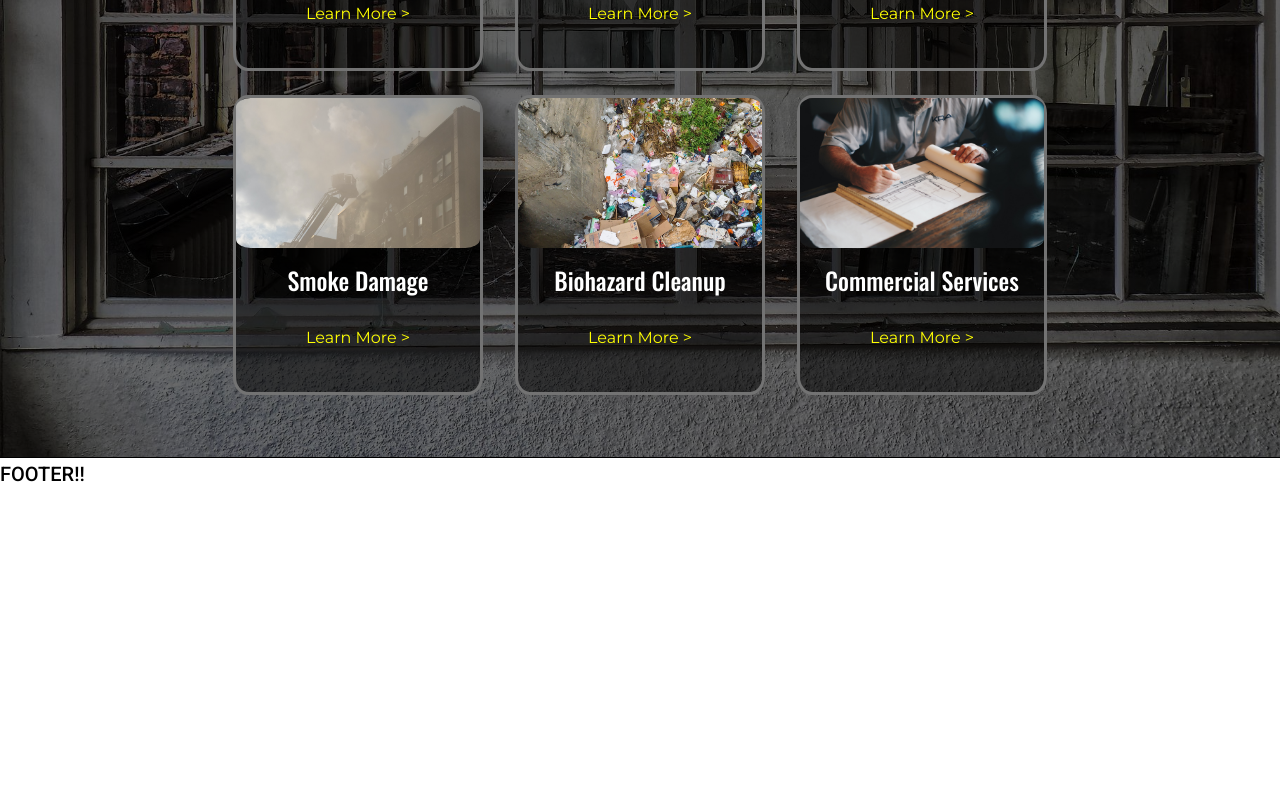
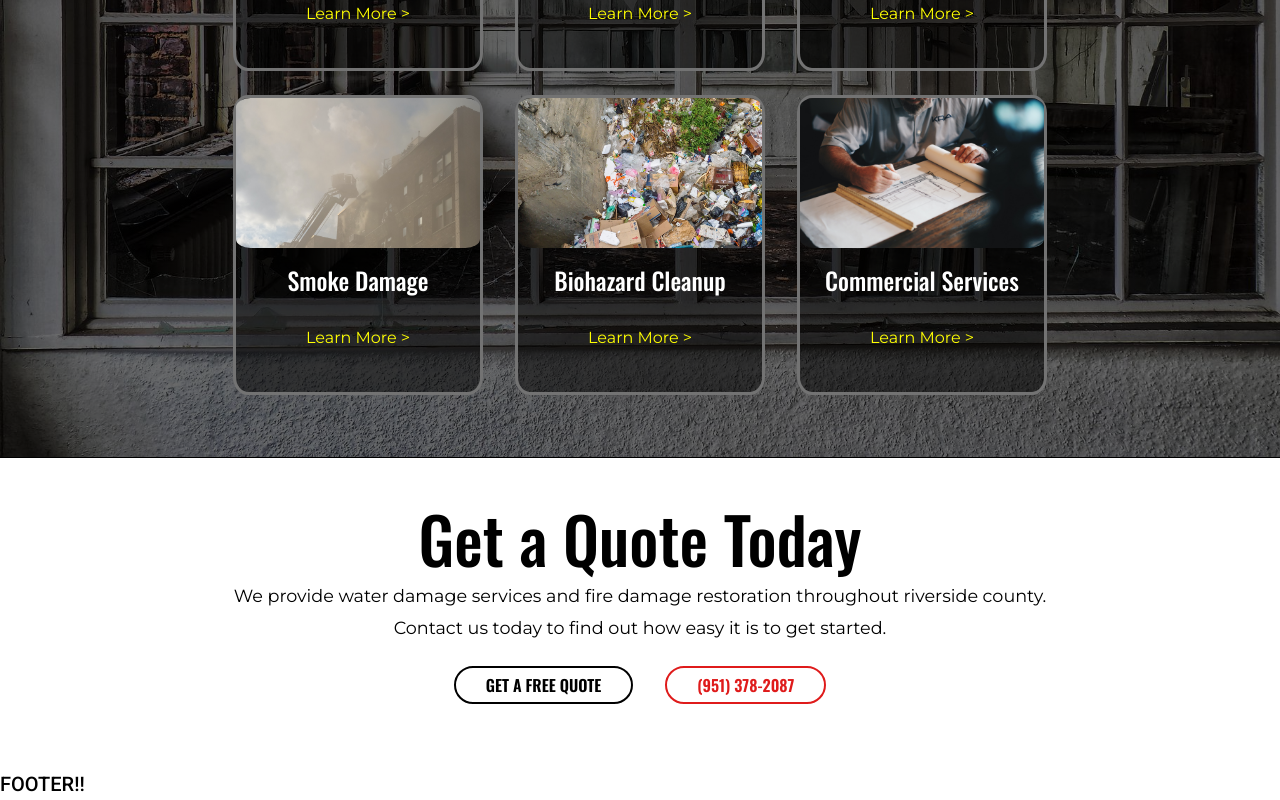
Before and after one commit to khale913/new-JDHconstruction, an Angular app: page / in a window 1280 px wide. Shown: the part 1801-2601 px from the top of the page. Before the commit the page ends 2291 px from the top, so only its background shows below. Built offline with nearby package versions, Linux system fonts and the light colour scheme.

Commit message:
get quote page

```diff
--- a/src/app/home/home.component.html
+++ b/src/app/home/home.component.html
@@ -106,3 +106,16 @@
 
   </div>
 </div>
+
+<div class="quote-container">
+  <div class="quote-text-box">
+    <h2 class="quote-head">Get a Quote Today</h2>
+    <p class="quote-subtext">We provide water damage services and fire damage restoration throughout riverside county.
+    </p>
+    <p class="quote-subtext">Contact us today to find out how easy it is to get started.</p>
+  </div>
+  <div class="quote-btn-box">
+    <button class="contact-us-btn">GET A FREE QUOTE</button>
+    <button class="phone-btn">(951) 378-2087</button>
+  </div>
+</div>
--- a/src/app/home/home.component.scss
+++ b/src/app/home/home.component.scss
@@ -160,12 +160,10 @@
 .image {
   height: 650px;
   width: 100%;
-  // background-image: linear-gradient(to right, rgba(40, 69, 255, 0.659) 40%, transparent 80%),
-  //                   url('../../assets/images/newimg.jpg');
-  // background-image: linear-gradient(to right, rgba(19, 30, 99, 0.675) 10%, transparent 70%),
-  //                   url('../../assets/images/newhomes.jpg');
-  background-image: linear-gradient(to right, rgba(19, 30, 99, 0.675) 30%, transparent 70%),
-                    url('../../assets/images/newimg.jpg');
+  background-image: linear-gradient(to right, rgba(19, 30, 99, 0.675) 40%, transparent 80%),
+                    url('../../assets/images/newImg.jpg');
+  // background-image: linear-gradient(to right, rgba(0, 0, 0, 0.257) 100%, transparent 100%),
+  // url('../../assets/images/newImg.jpg');
   background-repeat: no-repeat;
   background-size: 100% 100%, cover;
 }
@@ -374,6 +372,82 @@
   cursor: pointer;
 }
 
+// get a quote section
+.quote-container {
+  background-color: white;
+  width: 100%;
+}
+
+.quote-text-box {
+  display: flex;
+  flex-direction: column;
+  align-items: center;
+  margin-top: 4rem;
+}
+
+.quote-head {
+  font-family: 'Oswald', sans-serif;
+  font-size: 4rem;
+  padding-bottom: 1rem;
+  text-align: center;
+}
+
+.quote-subtext {
+  font-family: 'Montserrat', sans-serif;
+  font-size: 1.1rem;
+  text-align: center;
+}
+
+.quote-btn-box {
+  margin-bottom: 4rem;
+  margin-top: 1rem;
+  display: flex;
+  justify-content: center;
+}
+
+.contact-us-btn{
+  font-family: 'Oswald', sans-serif;
+  color: black;
+  font-size: 1rem;
+  font-weight: 700;
+  border-radius: 2rem;
+  min-width: 150px;
+  padding: 5px 30px;
+  white-space: nowrap;
+  background-color: transparent;
+  border: 2px solid rgb(0, 0, 0);
+  cursor: pointer;
+  margin-right: 2rem;
+}
+
+.contact-us-btn:hover {
+  transition: .7s;
+  transition-delay: .1s;
+  background-color: rgb(0, 0, 0);
+  color: white;
+}
+
+.phone-btn{
+  font-family: 'Oswald', sans-serif;
+  color: rgb(223, 27, 27);
+  font-size: 1rem;
+  font-weight: 700;
+  border-radius: 2rem;
+  min-width: 150px;
+  padding: 5px 30px;
+  white-space: nowrap;
+  background-color: transparent;
+  border: 2px solid rgb(223, 27, 27);
+  cursor: pointer;
+}
+
+.phone-btn:hover {
+  transition: .7s;
+  transition-delay: .1s;
+  background-color: rgb(223, 27, 27);
+  color: white;
+}
+
 @media screen and (max-width: 830px) {
 .services-box-container {
   flex-direction: column;
@@ -506,6 +580,47 @@
   bottom: 17px;
   right: -49px;
 }
+
+.quote-text-box {
+  display: flex;
+  flex-direction: column;
+  align-items: center;
+  margin-top: 3rem;
+}
+
+.quote-head {
+  font-family: 'Oswald', sans-serif;
+  font-size: 3rem;
+  padding-bottom: 1rem;
+  text-align: center;
+}
+
+.quote-subtext {
+  font-family: 'Montserrat', sans-serif;
+  font-size: 1rem;
+  text-align: center;
+  margin: 0 1rem;
+}
+
+.quote-btn-box {
+  margin-bottom: 3rem;
+  margin-top: 1rem;
+  display: flex;
+  justify-content: center;
+}
+
+.contact-us-btn{
+  font-size: .9rem;
+  min-width: 150px;
+  padding: 5px 20px;
+  margin-right: 1rem;
+}
+
+.phone-btn{
+  font-size: .9rem;
+  min-width: 150px;
+  padding: 5px 20px;
+}
 }
 
 // media queries
```
